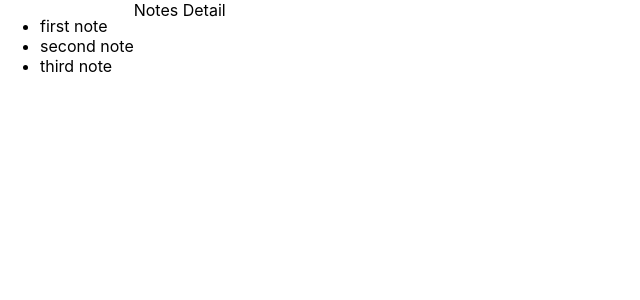
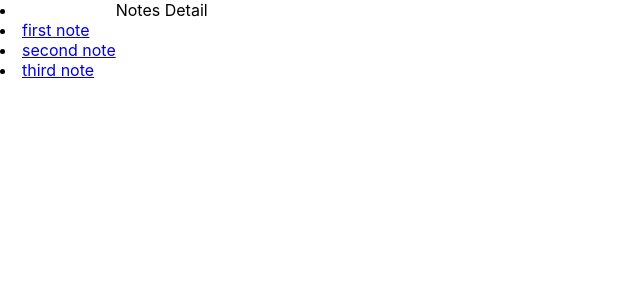
Before and after one commit to jboerner56/notes-app, a React (Create React App) app: page / in a window 1280 px wide. Shown: the top 300 px of the page, without its empty margins (0-640 px from the left). Built offline with nearby package versions, Linux system fonts and the light colour scheme.

Commit message:
items in notes list sends id onClick

```diff
--- a/src/NotesApp.js
+++ b/src/NotesApp.js
@@ -6,6 +6,7 @@ export default class NotesApp extends React.Component{
     constructor(props){
         super(props)
         this.state = {// this will hold an array of objects
+            selectedNote: '101',
             notes: [
                 {
                     id: '101',
@@ -33,6 +34,7 @@ export default class NotesApp extends React.Component{
                     <NotesList
                     className={styles.list}
                     notes={this.state.notes}
+                    handleSelection={this._selectNote}
                     />
                     <NotesDetail
                     className={styles.detail}
@@ -41,4 +43,10 @@ export default class NotesApp extends React.Component{
             </div>
         )
     }
+    _selectNote = (id) => {
+        // choose note to show
+        this.setState({
+            selectNote: id
+        });
+    }
 }
--- a/src/NotesList.js
+++ b/src/NotesList.js
@@ -2,17 +2,29 @@ import React from 'react';
 import styles from './NotesList.module.css';
 // only export one component per file.
 // can have multiple helper component that go into the parent component being exported
-function NotesListItem ({text}) {
+function NotesListItem ({id, text, handleClick}) {
     return(
-        <li>{text}</li>
+        <li>
+            <a
+                href="http:"
+                onClick={(e) => {
+                    e.preventDefault();
+                    console.log("clicked");
+                    handleClick(id);
+                }}
+            >
+                {text}
+            </a>
+        </li>
+    )
+
+}
+export default function NotesList ({notes, className, handleSelection}) {
+    //
+    const items = notes.map(note => <NotesListItem id={note.id} text={note.title} handleClick={handleSelection}/>);
+    return(
+        <li>
+            {items}
+        </li>
     )
 }
-export default function NotesList ({notes, className}) {
-    //
-    const items = notes.map(note => <NotesListItem text={note.title}/>);
-    return(
-            <ul className={styles.NotesList}>
-            {items}
-            </ul>
-    )
-}
```
